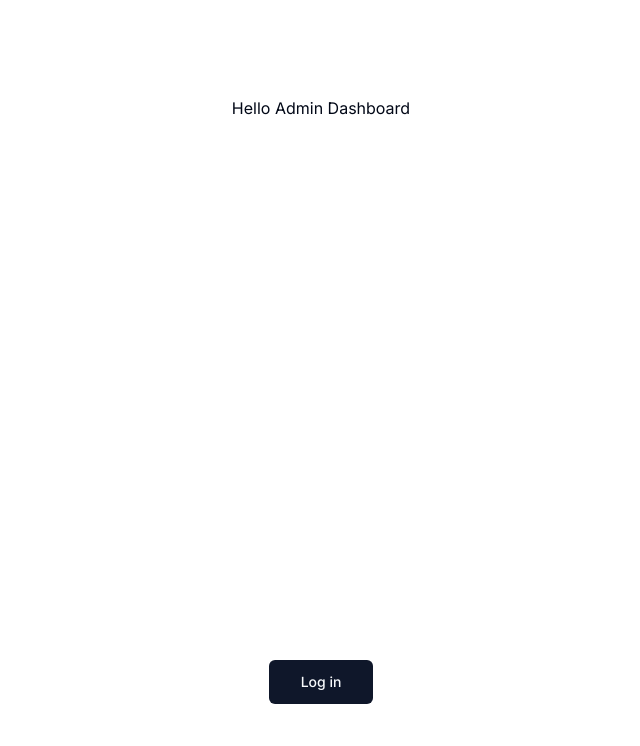
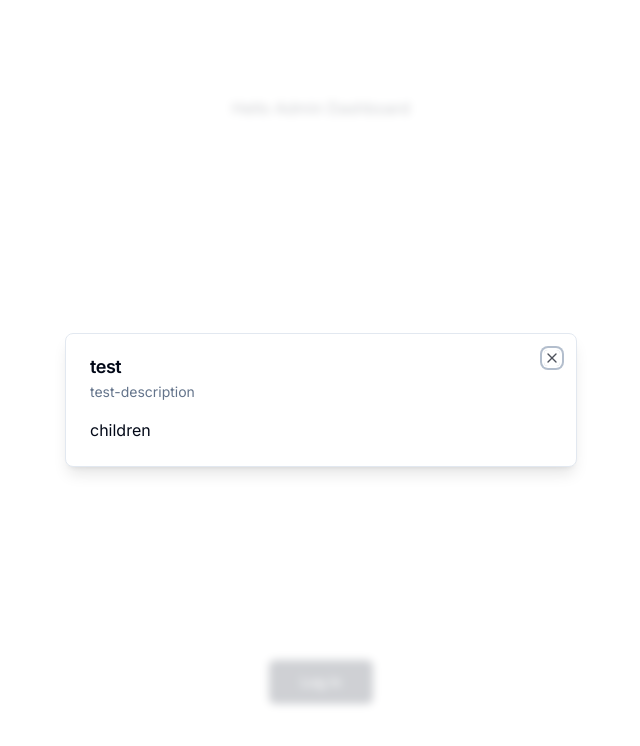
Before and after one commit to Yanal-Sabbagh07/halal-admin, a Next.js app: page / in a window 1280 px wide. Shown: the top 746 px of the page, without its empty margins (319-959 px from the left). Built offline with nearby package versions, Linux system fonts and the light colour scheme.

Commit message:
create a modal template

```diff
--- a/app/(root)/page.tsx
+++ b/app/(root)/page.tsx
@@ -1,10 +1,22 @@
+"use client";
+
 import { Button } from "@/components/ui/button";
+import { Modal } from "@/components/ui/modal";
 import { UserButton } from "@clerk/nextjs";
+
 export default function Home() {
   return (
     <main className="flex min-h-screen flex-col items-center justify-between p-24">
       <h1>Hello Admin Dashboard</h1>
-      <UserButton afterSignOutUrl="/" />
+      {/* <UserButton afterSignOutUrl="/" /> */}
+      <Modal
+        title="test"
+        description="test-description"
+        isOpen
+        onClose={() => {}}
+      >
+        children
+      </Modal>
       <Button size="lg"> Log in</Button>
     </main>
   );
--- /dev/null
+++ b/components/ui/dialog.tsx
@@ -0,0 +1,123 @@
+"use client"
+
+import * as React from "react"
+import * as DialogPrimitive from "@radix-ui/react-dialog"
+import { X } from "lucide-react"
+
+import { cn } from "@/lib/utils"
+
+const Dialog = DialogPrimitive.Root
+
+const DialogTrigger = DialogPrimitive.Trigger
+
+const DialogPortal = ({
+  className,
+  ...props
+}: DialogPrimitive.DialogPortalProps) => (
+  <DialogPrimitive.Portal className={cn(className)} {...props} />
+)
+DialogPortal.displayName = DialogPrimitive.Portal.displayName
+
+const DialogOverlay = React.forwardRef<
+  React.ElementRef<typeof DialogPrimitive.Overlay>,
+  React.ComponentPropsWithoutRef<typeof DialogPrimitive.Overlay>
+>(({ className, ...props }, ref) => (
+  <DialogPrimitive.Overlay
+    ref={ref}
+    className={cn(
+      "fixed inset-0 z-50 bg-background/80 backdrop-blur-sm data-[state=open]:animate-in data-[state=closed]:animate-out data-[state=closed]:fade-out-0 data-[state=open]:fade-in-0",
+      className
+    )}
+    {...props}
+  />
+))
+DialogOverlay.displayName = DialogPrimitive.Overlay.displayName
+
+const DialogContent = React.forwardRef<
+  React.ElementRef<typeof DialogPrimitive.Content>,
+  React.ComponentPropsWithoutRef<typeof DialogPrimitive.Content>
+>(({ className, children, ...props }, ref) => (
+  <DialogPortal>
+    <DialogOverlay />
+    <DialogPrimitive.Content
+      ref={ref}
+      className={cn(
+        "fixed left-[50%] top-[50%] z-50 grid w-full max-w-lg translate-x-[-50%] translate-y-[-50%] gap-4 border bg-background p-6 shadow-lg duration-200 data-[state=open]:animate-in data-[state=closed]:animate-out data-[state=closed]:fade-out-0 data-[state=open]:fade-in-0 data-[state=closed]:zoom-out-95 data-[state=open]:zoom-in-95 data-[state=closed]:slide-out-to-left-1/2 data-[state=closed]:slide-out-to-top-[48%] data-[state=open]:slide-in-from-left-1/2 data-[state=open]:slide-in-from-top-[48%] sm:rounded-lg md:w-full",
+        className
+      )}
+      {...props}
+    >
+      {children}
+      <DialogPrimitive.Close className="absolute right-4 top-4 rounded-sm opacity-70 ring-offset-background transition-opacity hover:opacity-100 focus:outline-none focus:ring-2 focus:ring-ring focus:ring-offset-2 disabled:pointer-events-none data-[state=open]:bg-accent data-[state=open]:text-muted-foreground">
+        <X className="h-4 w-4" />
+        <span className="sr-only">Close</span>
+      </DialogPrimitive.Close>
+    </DialogPrimitive.Content>
+  </DialogPortal>
+))
+DialogContent.displayName = DialogPrimitive.Content.displayName
+
+const DialogHeader = ({
+  className,
+  ...props
+}: React.HTMLAttributes<HTMLDivElement>) => (
+  <div
+    className={cn(
+      "flex flex-col space-y-1.5 text-center sm:text-left",
+      className
+    )}
+    {...props}
+  />
+)
+DialogHeader.displayName = "DialogHeader"
+
+const DialogFooter = ({
+  className,
+  ...props
+}: React.HTMLAttributes<HTMLDivElement>) => (
+  <div
+    className={cn(
+      "flex flex-col-reverse sm:flex-row sm:justify-end sm:space-x-2",
+      className
+    )}
+    {...props}
+  />
+)
+DialogFooter.displayName = "DialogFooter"
+
+const DialogTitle = React.forwardRef<
+  React.ElementRef<typeof DialogPrimitive.Title>,
+  React.ComponentPropsWithoutRef<typeof DialogPrimitive.Title>
+>(({ className, ...props }, ref) => (
+  <DialogPrimitive.Title
+    ref={ref}
+    className={cn(
+      "text-lg font-semibold leading-none tracking-tight",
+      className
+    )}
+    {...props}
+  />
+))
+DialogTitle.displayName = DialogPrimitive.Title.displayName
+
+const DialogDescription = React.forwardRef<
+  React.ElementRef<typeof DialogPrimitive.Description>,
+  React.ComponentPropsWithoutRef<typeof DialogPrimitive.Description>
+>(({ className, ...props }, ref) => (
+  <DialogPrimitive.Description
+    ref={ref}
+    className={cn("text-sm text-muted-foreground", className)}
+    {...props}
+  />
+))
+DialogDescription.displayName = DialogPrimitive.Description.displayName
+
+export {
+  Dialog,
+  DialogTrigger,
+  DialogContent,
+  DialogHeader,
+  DialogFooter,
+  DialogTitle,
+  DialogDescription,
+}
--- /dev/null
+++ b/components/ui/modal.tsx
@@ -0,0 +1,43 @@
+"use client";
+
+import {
+  Dialog,
+  DialogContent,
+  DialogDescription,
+  DialogHeader,
+  DialogTitle,
+} from "@/components/ui/dialog";
+
+interface ModalProps {
+  title: string;
+  description: string;
+  isOpen: boolean;
+  onClose: () => void;
+  children?: React.ReactNode;
+}
+
+export const Modal: React.FC<ModalProps> = ({
+  title,
+  description,
+  isOpen,
+  onClose,
+  children,
+}) => {
+  const onChange = (open: boolean) => {
+    if (!isOpen) {
+      onClose();
+    }
+  };
+
+  return (
+    <Dialog open={isOpen} onOpenChange={onChange}>
+      <DialogContent>
+        <DialogHeader>
+          <DialogTitle>{title}</DialogTitle>
+          <DialogDescription>{description}</DialogDescription>
+        </DialogHeader>
+        {children}
+      </DialogContent>
+    </Dialog>
+  );
+};
--- a/package.json
+++ b/package.json
@@ -10,6 +10,7 @@
   },
   "dependencies": {
     "@clerk/nextjs": "^4.21.13",
+    "@radix-ui/react-dialog": "^1.0.4",
     "@radix-ui/react-slot": "^1.0.2",
     "@types/node": "20.3.3",
     "@types/react": "18.2.14",
```
Also changed, not shown: 1 other file (tests, documents, lock files or other folders).
